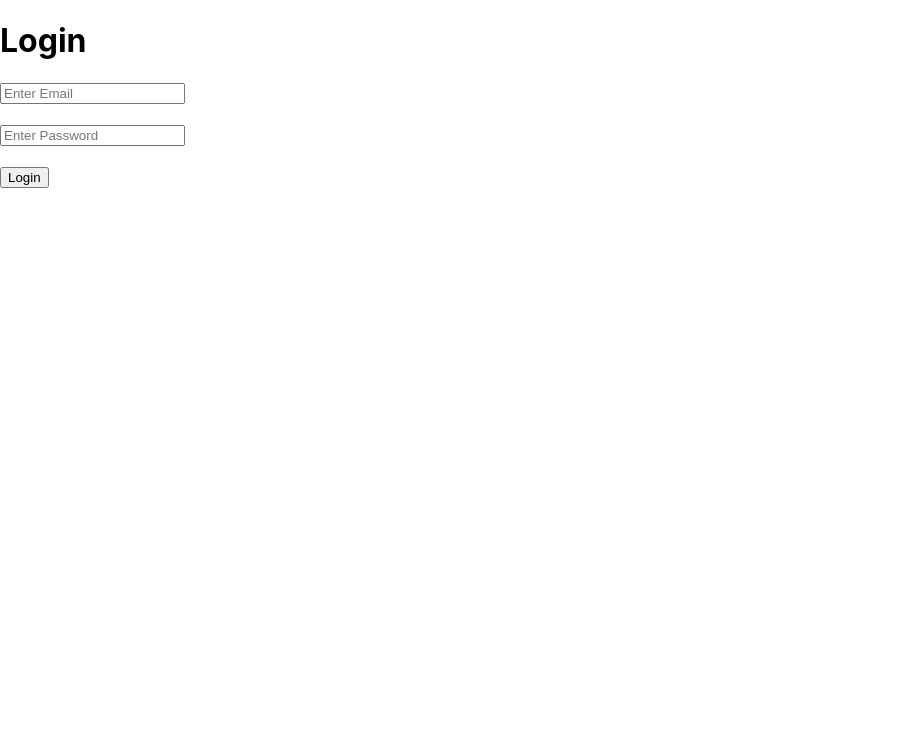
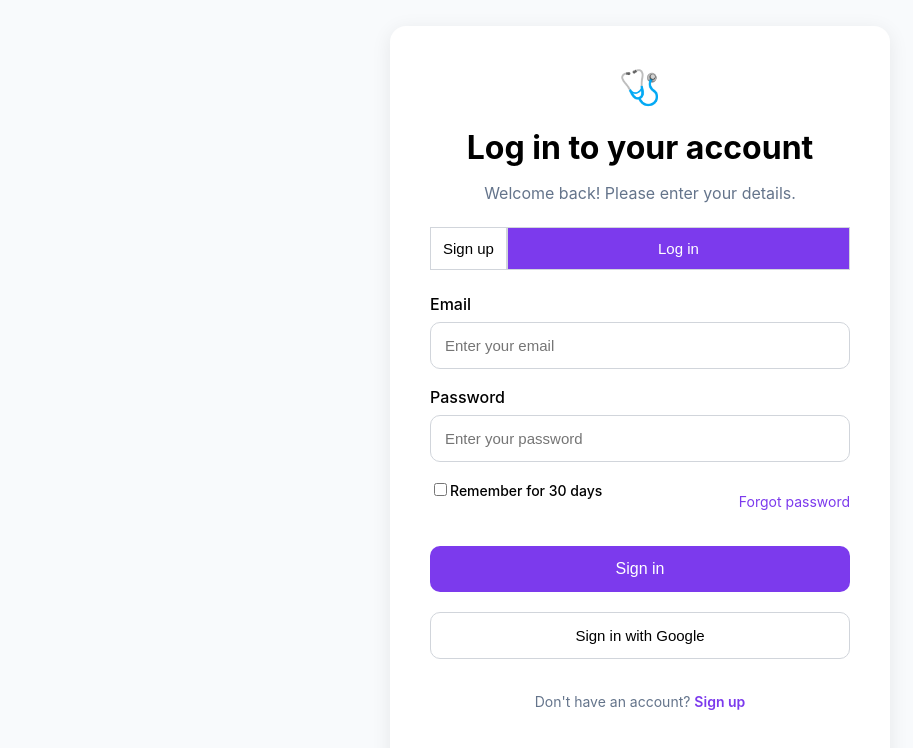
Before and after one commit to AnuraagVarmaP/doctor-patient-management-tool, a React (Create React App) app: page / in a window 1280 px wide. Shown: the top 748 px of the page, without its empty margins (0-913 px from the left). Built offline with nearby package versions, Linux system fonts and the light colour scheme; no server answers.

Commit message:
added navbar and styled login , register pages ui

```diff
--- a/src/App.js
+++ b/src/App.js
@@ -1,7 +1,19 @@
 import AppRoutes from "./routes/AppRoutes";
 
+import Navbar from "./components/layout/Navbar/Navbar";
+
+import { useAuth } from "./context/AuthContext";
+
 function App() {
-  return <AppRoutes />;
+  const { session } = useAuth();
+
+  return (
+    <>
+      {session && <Navbar />}
+
+      <AppRoutes />
+    </>
+  );
 }
 
 export default App;
--- /dev/null
+++ b/src/components/layout/Navbar/Navbar.css
@@ -0,0 +1,117 @@
+.navbar {
+  width: 100%;
+  background-color: #1e293b;
+  padding: 16px 24px;
+  color: white;
+  position: sticky;
+  top: 0;
+  z-index: 1000;
+  box-sizing: border-box;
+}
+
+.navbar-container {
+  display: flex;
+  justify-content: space-between;
+  align-items: center;
+}
+
+.navbar-logo {
+  font-size: 22px;
+  font-weight: bold;
+}
+
+.navbar-links {
+  display: flex;
+  align-items: center;
+  gap: 20px;
+}
+
+.navbar-links a {
+  color: white;
+  text-decoration: none;
+  font-size: 16px;
+}
+
+.navbar-links a:hover {
+  color: #38bdf8;
+}
+
+.profile-section {
+  position: relative;
+}
+
+.profile-icon {
+  font-size: 22px;
+  cursor: pointer;
+}
+
+.profile-dropdown {
+  position: absolute;
+  top: 40px;
+  right: 0;
+  background-color: white;
+  color: black;
+  min-width: 220px;
+  border-radius: 8px;
+  padding: 12px;
+  box-shadow: 0px 4px 12px rgba(0,0,0,0.2);
+}
+
+.profile-email {
+  font-size: 14px;
+  margin-bottom: 12px;
+  word-break: break-word;
+}
+
+.profile-logout {
+  width: 100%;
+  padding: 10px;
+  border: none;
+  background-color: #ef4444;
+  color: white;
+  border-radius: 6px;
+  cursor: pointer;
+}
+
+.profile-logout:hover {
+  background-color: #dc2626;
+}
+
+.mobile-toggle {
+  display: none;
+  font-size: 24px;
+  cursor: pointer;
+}
+
+/* Mobile Responsive */
+
+@media screen and (max-width: 768px) {
+
+  .mobile-toggle {
+    display: block;
+  }
+
+  .navbar-links {
+    display: none;
+    flex-direction: column;
+    position: absolute;
+    top: 70px;
+    right: 20px;
+    background-color: #1e293b;
+    padding: 20px;
+    border-radius: 8px;
+    width: 220px;
+    align-items: flex-start;
+  }
+
+  .navbar-links.active {
+    display: flex;
+  }
+
+  .profile-dropdown {
+    position: relative;
+    top: 10px;
+    right: auto;
+    width: 100%;
+  }
+}
--- /dev/null
+++ b/src/components/layout/Navbar/Navbar.jsx
@@ -0,0 +1,100 @@
+import { Link, useNavigate } from "react-router-dom";
+import { useState } from "react";
+
+import "./Navbar.css";
+
+import { logoutUser } from "../../../services/authService";
+import { useAuth } from "../../../context/AuthContext";
+
+function Navbar() {
+  const navigate = useNavigate();
+
+  const { session } = useAuth();
+
+  const [menuOpen, setMenuOpen] = useState(false);
+
+  const [profileOpen, setProfileOpen] =
+    useState(false);
+
+  const handleLogout = async () => {
+    const { error } = await logoutUser();
+
+    if (error) {
+      alert(error.message);
+      return;
+    }
+
+    navigate("/");
+  };
+
+  return (
+    <nav className="navbar">
+
+      <div className="navbar-container">
+
+        <div className="navbar-logo">
+          DoctorApp
+        </div>
+
+        <div
+          className={`navbar-links ${
+            menuOpen ? "active" : ""
+          }`}
+        >
+
+          <Link to="/dashboard">
+            Dashboard
+          </Link>
+
+          <Link to="/patients">
+            Patients
+          </Link>
+
+          <div className="profile-section">
+
+            <div
+              className="profile-icon"
+              onClick={() =>
+                setProfileOpen(!profileOpen)
+              }
+            >
+              👤
+            </div>
+
+            {profileOpen && (
+              <div className="profile-dropdown">
+
+                <p className="profile-email">
+                  {session?.user?.email}
+                </p>
+
+                <button
+                  onClick={handleLogout}
+                  className="profile-logout"
+                >
+                  Logout
+                </button>
+
+              </div>
+            )}
+
+          </div>
+
+        </div>
+
+        <div
+          className="mobile-toggle"
+          onClick={() =>
+            setMenuOpen(!menuOpen)
+          }
+        >
+          ☰
+        </div>
+
+      </div>
+
+    </nav>
+  );
+}
+
+export default Navbar;
--- /dev/null
+++ b/src/pages/auth/Auth.css
@@ -0,0 +1,168 @@
+.auth-container {
+  width: 100%;
+  min-height: 100vh;
+  background-color: #f8fafc;
+
+  display: flex;
+  justify-content: center;
+  align-items: center;
+
+  padding: 20px;
+  box-sizing: border-box;
+}
+
+.auth-card {
+  width: 100%;
+  max-width: 420px;
+
+  background-color: white;
+
+  padding: 40px;
+
+  border-radius: 16px;
+
+  box-shadow: 0px 4px 20px rgba(0,0,0,0.08);
+
+  text-align: center;
+}
+
+.auth-logo {
+  font-size: 34px;
+  margin-bottom: 20px;
+}
+
+.auth-card h1 {
+  font-size: 32px;
+  margin-bottom: 10px;
+}
+
+.auth-card p {
+  color: #64748b;
+  margin-bottom: 24px;
+}
+
+.auth-tabs {
+  display: flex;
+  margin-bottom: 24px;
+}
+
+.auth-tabs button {
+  flex: 1;
+
+  padding: 12px;
+
+  border: 1px solid #d1d5db;
+
+  background-color: white;
+
+  cursor: pointer;
+
+  font-size: 15px;
+}
+
+.active-tab {
+  background-color: #7c3aed !important;
+  color: white;
+}
+
+form {
+  display: flex;
+  flex-direction: column;
+  text-align: left;
+}
+
+form label {
+  margin-bottom: 8px;
+  font-weight: 500;
+}
+
+form input {
+  padding: 14px;
+  margin-bottom: 18px;
+
+  border: 1px solid #d1d5db;
+
+  border-radius: 10px;
+
+  font-size: 15px;
+}
+
+.auth-options {
+  display: flex;
+  justify-content: space-between;
+
+  align-items: center;
+
+  margin-bottom: 24px;
+
+  font-size: 14px;
+}
+
+.auth-options span {
+  color: #7c3aed;
+  cursor: pointer;
+}
+
+.signin-btn {
+  width: 100%;
+
+  padding: 14px;
+
+  background-color: #7c3aed;
+
+  color: white;
+
+  border: none;
+
+  border-radius: 10px;
+
+  font-size: 16px;
+
+  cursor: pointer;
+
+  margin-bottom: 20px;
+}
+
+.signin-btn:hover {
+  background-color: #6d28d9;
+}
+
+.google-btn {
+  width: 100%;
+
+  padding: 14px;
+
+  border: 1px solid #d1d5db;
+
+  background-color: white;
+
+  border-radius: 10px;
+
+  cursor: pointer;
+
+  font-size: 15px;
+
+  margin-bottom: 20px;
+}
+
+.bottom-text {
+  text-align: center;
+  font-size: 14px;
+}
+
+.bottom-text a {
+  color: #7c3aed;
+  text-decoration: none;
+  font-weight: 600;
+}
+
+@media screen and (max-width: 480px) {
+
+  .auth-card {
+    padding: 24px;
+  }
+
+  .auth-card h1 {
+    font-size: 26px;
+  }
+}
--- a/src/pages/auth/Login.jsx
+++ b/src/pages/auth/Login.jsx
@@ -1,59 +1,124 @@
 import { useState } from "react";
+import { Link, useNavigate } from "react-router-dom";
+
+import "./Auth.css";
+
 import { loginUser } from "../../services/authService";
-import { useNavigate } from "react-router-dom";
 
 function Login() {
   const navigate = useNavigate();
 
   const [email, setEmail] = useState("");
-  const [password, setPassword] = useState("");
+  const [password, setPassword] =
+    useState("");
 
   const handleLogin = async (e) => {
     e.preventDefault();
 
-    const { data, error } = await loginUser(email, password);
+    const { error } = await loginUser(
+      email,
+      password
+    );
 
     if (error) {
       alert(error.message);
       return;
     }
 
-    console.log(data);
-
-    alert("Login Successful");
-
     navigate("/dashboard");
   };
 
   return (
-    <div>
-      <h1>Login</h1>
+    <div className="auth-container">
+
+      <div className="auth-card">
+
+        <div className="auth-logo">
+          🩺
+        </div>
+
+        <h1>
+          Log in to your account
+        </h1>
+
+        <p>
+          Welcome back! Please enter your details.
+        </p>
+
+        <div className="auth-tabs">
+
+          <Link to="/register">
+            <button>
+              Sign up
+            </button>
+          </Link>
+
+          <button className="active-tab">
+            Log in
+          </button>
+
+        </div>
 
         <form onSubmit={handleLogin}>
+
+          <label>Email</label>
+
           <input
             type="email"
-          placeholder="Enter Email"
+            placeholder="Enter your email"
             value={email}
-          onChange={(e) => setEmail(e.target.value)}
+            onChange={(e) =>
+              setEmail(e.target.value)
+            }
           />
 
-        <br />
-        <br />
+          <label>Password</label>
 
           <input
             type="password"
-          placeholder="Enter Password"
+            placeholder="Enter your password"
             value={password}
-          onChange={(e) => setPassword(e.target.value)}
+            onChange={(e) =>
+              setPassword(e.target.value)
+            }
           />
 
-        <br />
-        <br />
+          <div className="auth-options">
 
-        <button type="submit">
-          Login
+            <label>
+              <input type="checkbox" />
+              Remember for 30 days
+            </label>
+
+            <span>
+              Forgot password
+            </span>
+
+          </div>
+
+          <button
+            type="submit"
+            className="signin-btn"
+          >
+            Sign in
           </button>
+
         </form>
+
+        <button className="google-btn">
+          Sign in with Google
+        </button>
+
+        <p className="bottom-text">
+          Don't have an account?{" "}
+
+          <Link to="/register">
+            Sign up
+          </Link>
+        </p>
+
+      </div>
+
     </div>
   );
 }
--- a/src/pages/auth/Register.jsx
+++ b/src/pages/auth/Register.jsx
@@ -1,14 +1,24 @@
 import { useState } from "react";
+import { Link, useNavigate } from "react-router-dom";
+
+import "./Auth.css";
+
 import { registerUser } from "../../services/authService";
 
 function Register() {
+  const navigate = useNavigate();
+
   const [email, setEmail] = useState("");
-  const [password, setPassword] = useState("");
+  const [password, setPassword] =
+    useState("");
 
   const handleRegister = async (e) => {
     e.preventDefault();
 
-    const { data, error } = await registerUser(email, password);
+    const { error } = await registerUser(
+      email,
+      password
+    );
 
     if (error) {
       alert(error.message);
@@ -16,38 +26,84 @@ function Register() {
     }
 
     alert("Registration Successful");
-    console.log(data);
+
+    navigate("/");
   };
 
   return (
-    <div>
-      <h1>Register</h1>
+    <div className="auth-container">
+
+      <div className="auth-card">
+
+        <div className="auth-logo">
+          🩺
+        </div>
+
+        <h1>
+          Create your account
+        </h1>
+
+        <p>
+          Please enter your details to continue.
+        </p>
+
+        <div className="auth-tabs">
+
+          <button className="active-tab">
+            Sign up
+          </button>
+
+          <Link to="/">
+            <button>
+              Log in
+            </button>
+          </Link>
+
+        </div>
 
         <form onSubmit={handleRegister}>
+
+          <label>Email</label>
+
           <input
             type="email"
-          placeholder="Enter Email"
+            placeholder="Enter your email"
             value={email}
-          onChange={(e) => setEmail(e.target.value)}
+            onChange={(e) =>
+              setEmail(e.target.value)
+            }
           />
 
-        <br />
-        <br />
+          <label>Password</label>
 
           <input
             type="password"
-          placeholder="Enter Password"
+            placeholder="Enter your password"
             value={password}
-          onChange={(e) => setPassword(e.target.value)}
+            onChange={(e) =>
+              setPassword(e.target.value)
+            }
           />
 
-        <br />
-        <br />
+          <button
+            type="submit"
+            className="signin-btn"
+          >
+            Sign up
+          </button>
 
-        <button type="submit">
-          Register
-        </button>
         </form>
+
+        <p className="bottom-text">
+          Already have an account?{" "}
+
+          <Link to="/">
+            Log in
+          </Link>
+        </p>
+
+      </div>
+
     </div>
   );
 }
--- a/src/routes/AppRoutes.jsx
+++ b/src/routes/AppRoutes.jsx
@@ -1,5 +1,4 @@
 import {
-  BrowserRouter,
   Routes,
   Route,
 } from "react-router-dom";
@@ -13,7 +12,6 @@ import ProtectedRoute from "./ProtectedRoute";
 
 function AppRoutes() {
   return (
-    <BrowserRouter>
     <Routes>
 
       <Route
@@ -45,7 +43,6 @@ function AppRoutes() {
       />
 
     </Routes>
-    </BrowserRouter>
   );
 }
 
```
Also changed, not shown: src/index.js (+8 -3 lines). Lines whose indentation alone changed are shown as unchanged.
